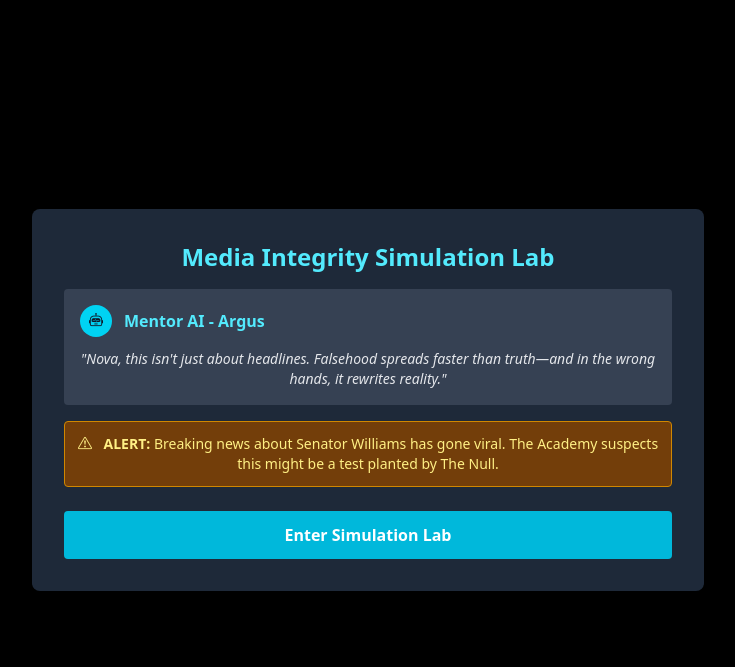
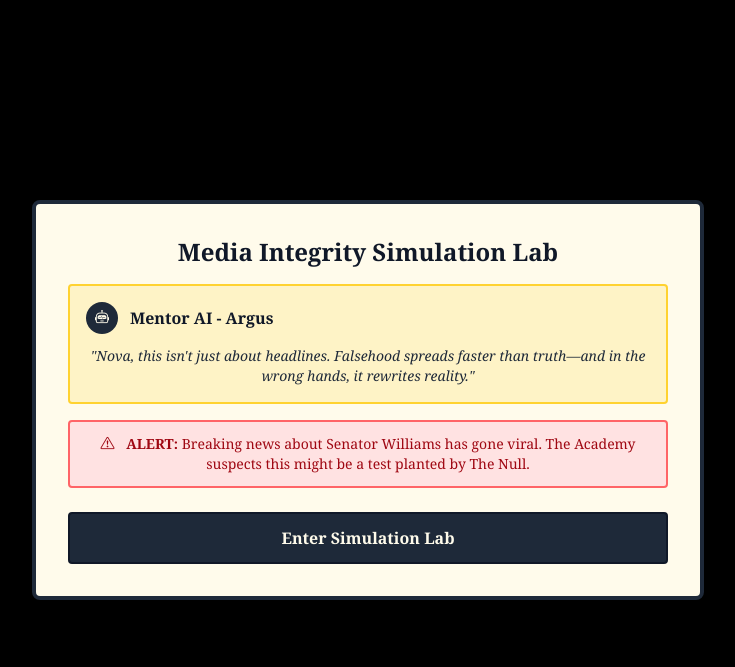
Before and after one commit to MACantara/Cyberquest-Games, a Flask app: page /level/1 in a window 1280 px wide. Shown: the part 178-845 px from the top of the page, without its empty margins (272-1007 px from the left). Run offline with Flask 3, Linux system fonts and the light colour scheme.

Commit message:
Refactor gameLogic.js, level-1.js, and level-1.html: Enhance UI elements for decision feedback, improve message visibility, and update styling for a more cohesive user experience

```diff
--- a/static/js/levels/level-1/gameLogic.js
+++ b/static/js/levels/level-1/gameLogic.js
@@ -35,9 +35,9 @@ export function handleCorrectAnswer(story) {
         'You correctly identified this story. Truth needs guardians like you.',
         `
             <div class="text-left space-y-2">
-                <p class="text-green-600 font-bold font-serif">✅ Correct Decision</p>
-                <p class="text-sm text-gray-700 font-serif">Key evidence you found:</p>
-                <ul class="text-sm text-gray-600 space-y-1 font-serif">
+                <p class="text-green-700 font-bold font-serif">✅ Correct Decision</p>
+                <p class="text-sm text-gray-800 font-serif">Key evidence you found:</p>
+                <ul class="text-sm text-gray-700 space-y-1 font-serif">
                     ${story.redFlags.map(flag => `<li>• ${flag}</li>`).join('')}
                 </ul>
                 <p class="text-green-700 text-sm mt-3 font-bold">+20 Credibility Points</p>
@@ -58,9 +58,9 @@ export function handleWrongAnswer(story) {
         'The story went viral before you could stop it. Learn from this mistake.',
         `
             <div class="text-left space-y-2">
-                <p class="text-red-600 font-bold font-serif">❌ Incorrect Decision</p>
-                <p class="text-sm text-gray-700 font-serif">What you missed:</p>
-                <ul class="text-sm text-gray-600 space-y-1 font-serif">
+                <p class="text-red-700 font-bold font-serif">❌ Incorrect Decision</p>
+                <p class="text-sm text-gray-800 font-serif">What you missed:</p>
+                <ul class="text-sm text-gray-700 space-y-1 font-serif">
                     ${story.redFlags.map(flag => `<li>• ${flag}</li>`).join('')}
                 </ul>
                 <p class="text-red-700 text-sm mt-3 font-bold">-15 Credibility Points, +25% Viral Impact</p>
@@ -83,9 +83,9 @@ export function endGame(success, message = null) {
             'You\'ve successfully completed the Misinformation Maze and earned the Fact Hunter badge.',
             `
                 <div class="text-left space-y-3">
-                    <div class="bg-amber-100 border-2 border-amber-400 rounded p-3">
-                        <p class="text-amber-800 font-bold font-serif">🏆 Digital Badge Earned</p>
-                        <p class="text-amber-700 text-sm font-serif">Fact Hunter - Level 1 Cleared</p>
+                    <div class="bg-amber-200 border-2 border-amber-500 rounded p-3">
+                        <p class="text-amber-900 font-bold font-serif">🏆 Digital Badge Earned</p>
+                        <p class="text-amber-800 text-sm font-serif">Fact Hunter - Level 1 Cleared</p>
                     </div>
                     <div class="text-sm space-y-1 font-serif text-gray-700">
                         <p><strong class="text-gray-900">Final Score:</strong> ${gameState.credibilityScore}/100</p>
--- a/static/js/levels/level-1/level-1.js
+++ b/static/js/levels/level-1/level-1.js
@@ -109,12 +109,12 @@ document.addEventListener('DOMContentLoaded', async function() {
             'Incoming Message',
             'As you finish scrubbing the false story, you receive a new email...',
             `
-                <div class="text-left bg-gray-700 rounded p-3">
-                    <p class="text-red-400 font-semibold">🚨 URGENT MESSAGE</p>
-                    <p class="text-gray-300 text-sm mt-2">"Commander X wants immediate action—check your inbox now."</p>
-                    <p class="text-gray-500 text-xs mt-2">Sender: Unknown</p>
+                <div class="text-left bg-gray-800 border-2 border-gray-700 rounded p-3">
+                    <p class="text-red-400 font-semibold font-serif">🚨 URGENT MESSAGE</p>
+                    <p class="text-amber-100 text-sm mt-2 font-serif">"Commander X wants immediate action—check your inbox now."</p>
+                    <p class="text-gray-400 text-xs mt-2 font-serif">Sender: Unknown</p>
                 </div>
-                <p class="text-cyan-400 text-sm mt-3">Ready for Level 2: Shadow in the Inbox?</p>
+                <p class="text-gray-800 text-sm mt-3 font-serif font-bold">Ready for Level 2: Shadow in the Inbox?</p>
             `
         );
 
--- a/templates/levels/level-1/level-1.html
+++ b/templates/levels/level-1/level-1.html
@@ -32,28 +32,28 @@
     <div id="main-content">
         <!-- Opening Cutscene Modal -->
         <div id="cutscene-modal" class="fixed inset-0 bg-black bg-opacity-75 flex items-center justify-center z-50">
-            <div class="bg-gray-800 rounded-lg p-8 max-w-2xl mx-4">
+            <div class="bg-amber-50 border-4 border-gray-800 rounded-lg p-8 max-w-2xl mx-4 shadow-2xl">
                 <div class="text-center mb-6">
-                    <h2 class="text-2xl font-bold text-cyan-300 mb-4">Media Integrity Simulation Lab</h2>
-                    <div class="bg-gray-700 rounded p-4 mb-4">
+                    <h2 class="text-2xl font-bold text-gray-900 mb-4 font-serif">Media Integrity Simulation Lab</h2>
+                    <div class="bg-amber-100 border-2 border-amber-300 rounded p-4 mb-4">
                         <div class="flex items-center gap-3 mb-3">
-                            <div class="bg-cyan-400 rounded-full w-8 h-8 flex items-center justify-center">
-                                <i class="bi bi-robot text-gray-900 text-sm"></i>
+                            <div class="bg-gray-800 text-amber-50 rounded-full w-8 h-8 flex items-center justify-center">
+                                <i class="bi bi-robot text-sm"></i>
                             </div>
-                            <span class="font-semibold text-cyan-300">Mentor AI - Argus</span>
+                            <span class="font-semibold text-gray-900 font-serif">Mentor AI - Argus</span>
                         </div>
-                        <p class="text-gray-200 text-sm italic">
+                        <p class="text-gray-800 text-sm italic font-serif">
                             "Nova, this isn't just about headlines. Falsehood spreads faster than truth—and in the wrong hands, it rewrites reality."
                         </p>
                     </div>
-                    <div class="bg-yellow-900 border border-yellow-600 rounded p-3 mb-4">
-                        <p class="text-yellow-200 text-sm">
+                    <div class="bg-red-100 border-2 border-red-400 rounded p-3 mb-4">
+                        <p class="text-red-800 text-sm font-serif">
                             <i class="bi bi-exclamation-triangle mr-2"></i>
                             <strong>ALERT:</strong> Breaking news about Senator Williams has gone viral. The Academy suspects this might be a test planted by The Null.
                         </p>
                     </div>
                 </div>
-                <button id="start-mission" class="w-full bg-cyan-500 hover:bg-cyan-600 text-white font-semibold py-3 px-6 rounded">
+                <button id="start-mission" class="w-full bg-gray-800 hover:bg-gray-700 text-amber-50 font-semibold py-3 px-6 rounded font-serif border-2 border-gray-900">
                     Enter Simulation Lab
                 </button>
             </div>
@@ -318,13 +318,13 @@
 
         <!-- Results Modal -->
         <div id="results-modal" class="fixed inset-0 bg-black bg-opacity-75 flex items-center justify-center z-50 hidden">
-            <div class="bg-gray-800 rounded-lg p-8 max-w-lg mx-4">
+            <div class="bg-amber-50 border-4 border-gray-800 rounded-lg p-8 max-w-lg mx-4 shadow-2xl">
                 <div class="text-center">
                     <div id="result-icon" class="text-6xl mb-4"></div>
-                    <h3 id="result-title" class="text-2xl font-bold mb-4"></h3>
-                    <p id="result-message" class="text-gray-200 mb-6"></p>
-                    <div id="result-feedback" class="bg-gray-700 rounded p-4 mb-6 text-left"></div>
-                    <button id="continue-btn" class="bg-cyan-500 hover:bg-cyan-600 text-white px-6 py-3 rounded font-medium">
+                    <h3 id="result-title" class="text-2xl font-bold mb-4 text-gray-900 font-serif"></h3>
+                    <p id="result-message" class="text-gray-700 mb-6 font-serif"></p>
+                    <div id="result-feedback" class="bg-amber-100 border-2 border-amber-300 rounded p-4 mb-6 text-left"></div>
+                    <button id="continue-btn" class="bg-gray-800 hover:bg-gray-700 text-amber-50 px-6 py-3 rounded font-medium font-serif border-2 border-gray-900">
                         Continue
                     </button>
                 </div>
```
